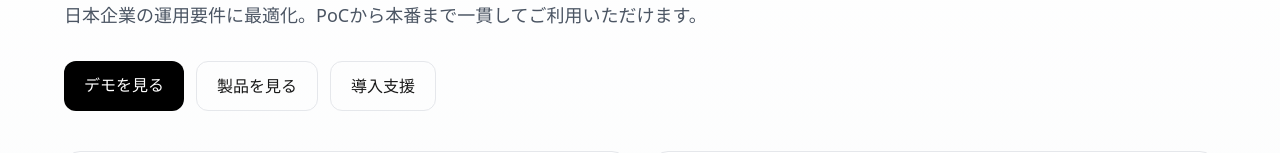
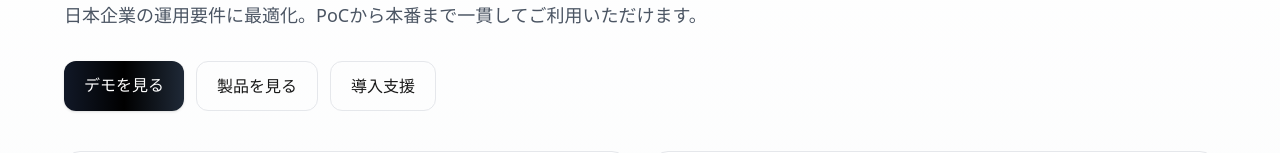
Before and after one commit to monitly-hioki/monitlyai-site, a Next.js app: page / in a window 1280 px wide. Shown: the part 287-440 px from the top of the page. Built offline with nearby package versions, Linux system fonts and the light colour scheme.

Commit message:
Update page.tsx

```diff
--- a/app/page.tsx
+++ b/app/page.tsx
@@ -28,7 +28,13 @@ export default async function Page() {
             日本語UI／日本企業の運用要件に最適化。PoCから本番まで一貫してご利用いただけます。
           </p>
           <div className="mt-8 flex flex-wrap gap-3">
-            <Link href="/contact" className="px-5 py-3 rounded-xl bg-black text-white">デモを見る</Link>
+            <Link
+  href="/contact"
+  className="px-5 py-3 rounded-xl text-white bg-gradient-to-r from-gray-900 via-black to-gray-800 shadow transition hover:opacity-90"
+>
+  デモを見る
+</Link>
+
             <Link href="/product" className="px-5 py-3 rounded-xl border">製品を見る</Link>
             <Link href="/solutions" className="px-5 py-3 rounded-xl border">導入支援</Link>
           </div>
```
